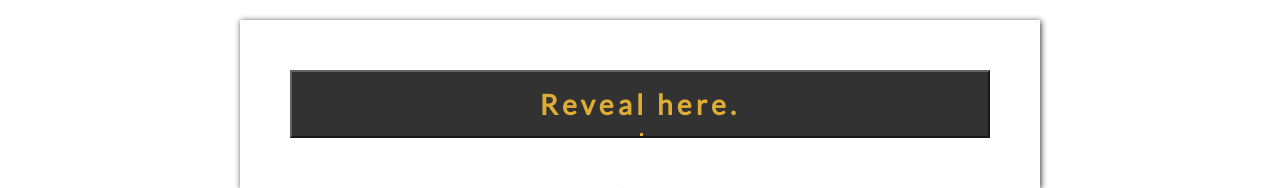
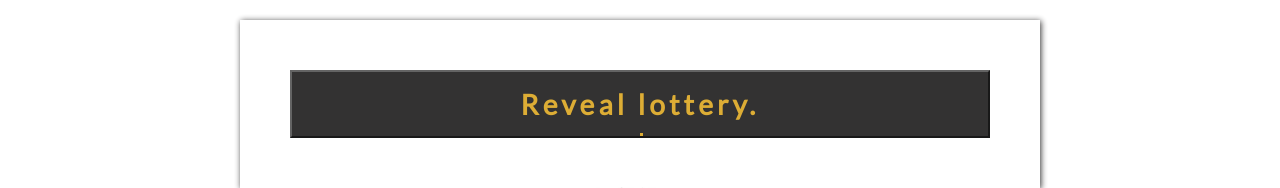
Before and after one commit to walmarek/Best-Wood-World-JS, a plain HTML site: page index.html in a window 1280 px wide. Shown: the part 180-368 px from the top of the page. Drawn offline with nearby package versions, Linux system fonts and the light colour scheme; a web font is replaced by a local one.

Commit message:
Reveal here to reveal lottery

```diff
--- a/index.html
+++ b/index.html
@@ -55,7 +55,7 @@
         <button
           class="section__button section__navigation--button section__navigationLottery--button js-lottery-reveal-button"
         >
-          Reveal here.
+          Reveal lottery.
         </button>
         <div class="section-questionHide js-lottery-question">
           Do You wanna play Joke Lottery?
```
